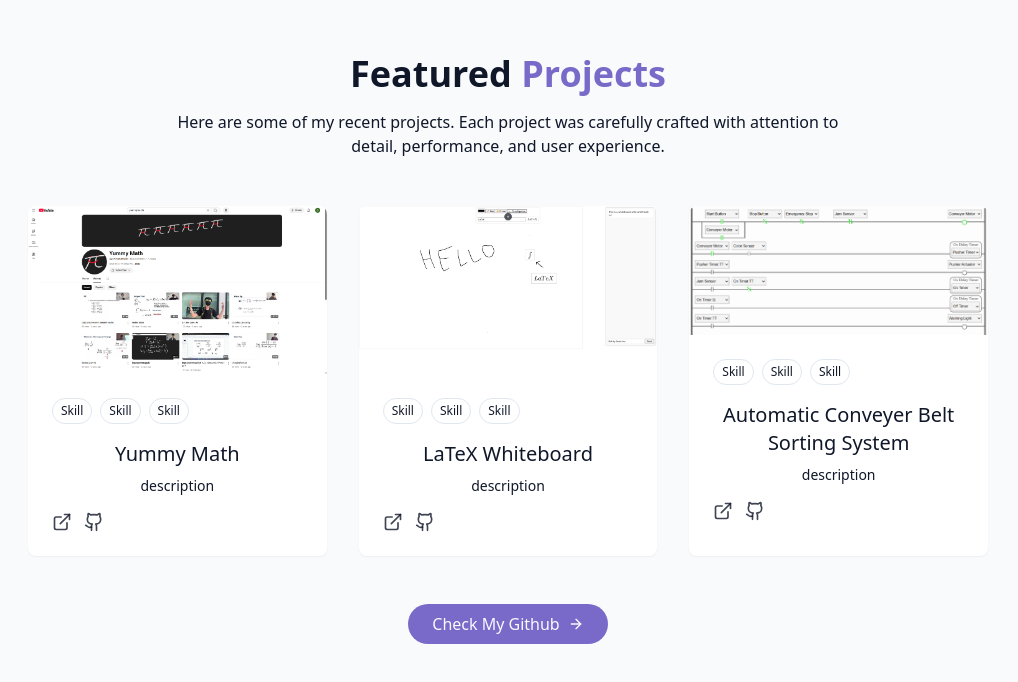
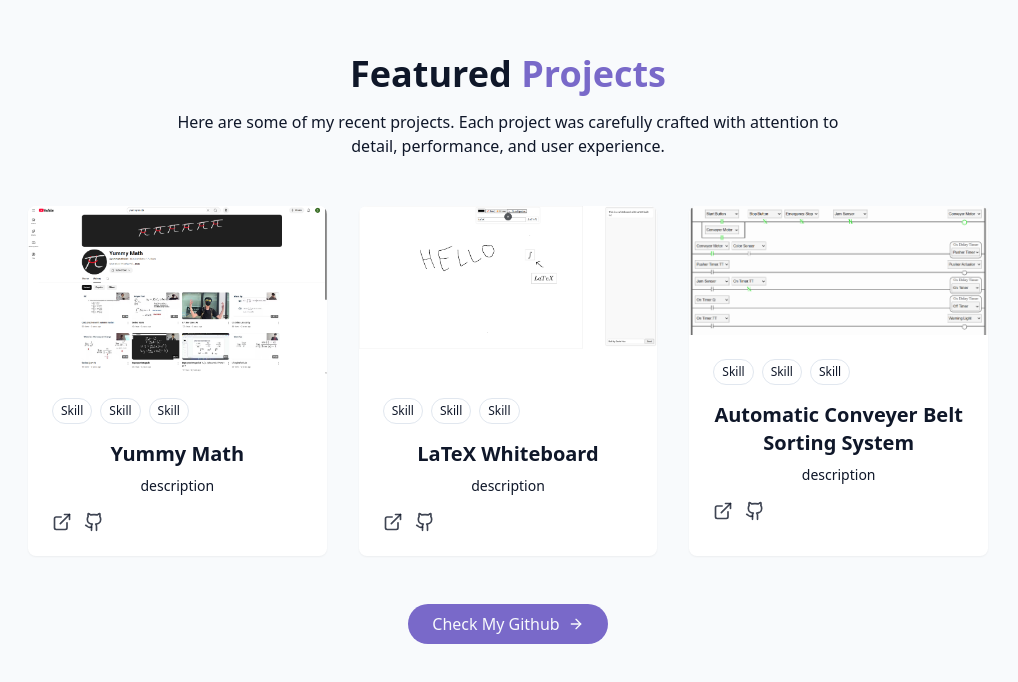
Before and after one commit to derpadev/portfolio, a React (Vite) app: page / in a window 1280 px wide. Shown: the part 2772-3454 px from the top of the page, without its empty margins (132-1150 px from the left). Built offline with nearby package versions, Linux system fonts and the light colour scheme.

Commit message:
fixed css typo and minor inconsistencies with projects array

```diff
--- a/src/components/ProjectsSection.jsx
+++ b/src/components/ProjectsSection.jsx
@@ -5,7 +5,7 @@
     id: 1,
     title: "Yummy Math",
     description: "description",
-    image: "/projects/project1.png",
+    image: "projects/project1.png",
     tags: ["Skill", "Skill", "Skill"],
     demoURL: "TO URL",
     githubURL: "TO GITHUB",
@@ -25,7 +25,7 @@
     title: "Automatic Conveyer Belt Sorting System",
     description: "description",
     image: "projects/project3.png",
-    tags: ["Skill ", "Skill ", "Skill "],
+    tags: ["Skill", "Skill", "Skill"],
     demoURL: "TO URL",
     githubURL: "TO GITHUB",
   },
@@ -68,7 +68,7 @@
                   ))}
                 </div>
 
-                <h3 className="text-xl font-semi-bold mb-2">{project.title}</h3>
+                <h3 className="text-xl font-semibold mb-2">{project.title}</h3>
 
                 <p className="text-muted-foreground text-sm mb-4">
                   {project.description}
```
